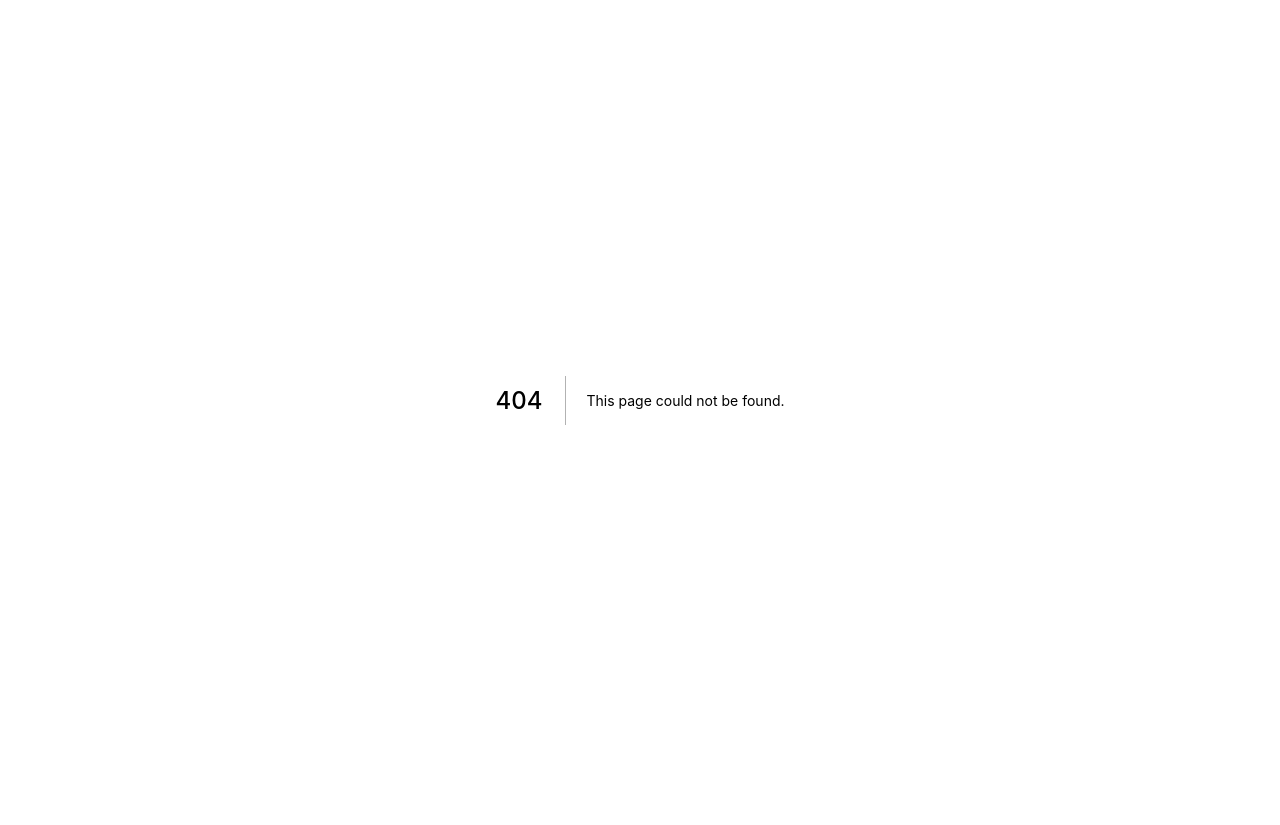
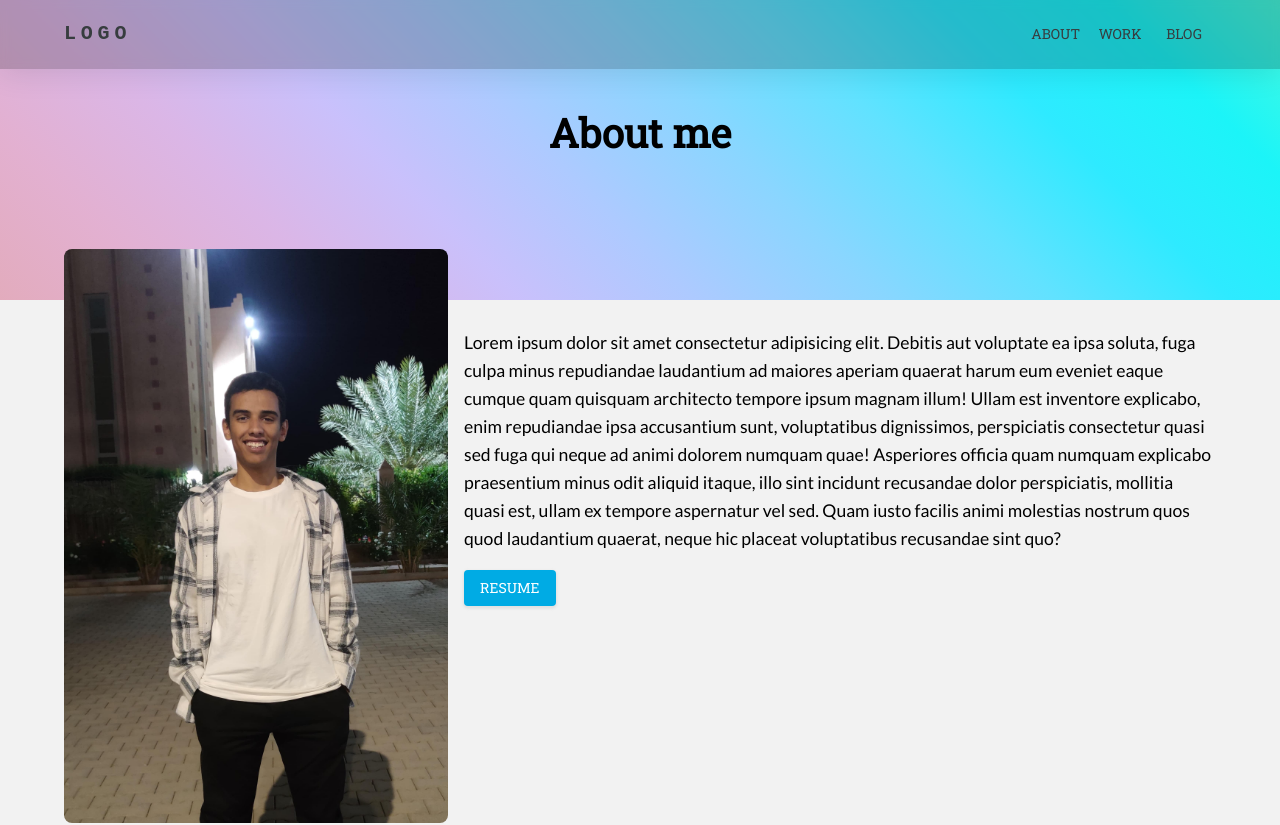
Before and after one commit to abdou-roa/devamini, a Next.js app: page /about in a window 1280 px wide. Before the commit this address had no page. Shown: the top 825 px of the page. Before the commit the page ends 800 px from the top, so only its background shows below. Built offline with nearby package versions, Linux system fonts and the light colour scheme.

Commit message:
small changes to home page & first about page version

```diff
--- a/components/Header.tsx
+++ b/components/Header.tsx
@@ -16,7 +16,7 @@ import Tooltip from '@mui/material/Tooltip';
 import MenuItem from '@mui/material/MenuItem';
 import MenuIcon from '@mui/icons-material/Menu';
 
-const pages = ['Products', 'Pricing', 'Blog'];
+const pages = ['About', 'Work', 'Blog'];
 
 function Header() {
   const [anchorElNav, setAnchorElNav] = React.useState<null | HTMLElement>(null);
@@ -120,6 +120,7 @@ function Header() {
             <Box sx={{ flexGrow: 1, display: { xs: 'none', md: 'flex' } }}>
               <Container disableGutters sx={{display: 'flex', justifyContent: 'flex-end', marginLeft: 'auto'}}>
                 {pages.map((page) => (
+                  <Link href="/about">
                     <Button
                       key={page}
                       onClick={handleCloseNavMenu}
@@ -127,6 +128,7 @@ function Header() {
                     >
                       {page}
                     </Button>
+                  </Link>
                 ))}
               </Container>
             </Box>
--- /dev/null
+++ b/pages/about/index.tsx
@@ -0,0 +1,53 @@
+import React from "react";
+import Layout from "../../components/Layout";
+import theme from "../../styles/Theme";
+
+import style from './style.module.css'
+
+//material ui imports
+import { Container, useMediaQuery, Typography, Box, Grid, Button } from "@mui/material";
+
+const About: React.FC = (props) => {
+    const isSmall : Boolean = useMediaQuery(theme.breakpoints.up('sm'))
+    return (
+        <Layout>
+            <Container maxWidth="lg" disableGutters>
+                {/* gradiant background */}
+                <Box sx={{ width: '100%', minHeight: '300px', overflow: 'hidden', position: 'absolute', top: '0', left: '0', zIndex: '-90', padding: '0px',  margin: '0px',
+                backgroundImage: `linear-gradient(
+                45deg,
+                hsl(341deg 49% 78%) 0%,
+                hsl(321deg 47% 79%) 11%,
+                hsl(285deg 50% 81%) 22%,
+                hsl(249deg 89% 87%) 33%,
+                hsl(219deg 100% 84%) 44%,
+                hsl(201deg 100% 77%) 56%,
+                hsl(191deg 100% 69%) 67%,
+                hsl(186deg 100% 59%) 78%,
+                hsl(181deg 94% 54%) 89%,
+                hsl(171deg 94% 63%) 100%
+                )`
+                }}>
+                </Box>
+
+                <Container sx={{padding: '40px', minHeight: '300px'}}>
+                    <Typography variant="h1" textAlign='center'>About me</Typography>
+                </Container>
+                <Container>
+                    <Grid container  sx={{marginTop: '-120px'}}>
+                        <Grid item xs={12} md={4} sx={{display: 'flex', alignItems: 'flex-start', justifyContent: 'center'}} className={style.container}>
+                            <img src="/static/images/picOfme.jpeg" className={style.myImage} alt="a picture of me standing in front of a palm tree"/>
+                        </Grid>
+                        <Grid item xs={12} md={8} sx={{paddingY: {md:'80px', xs: '16px'}, paddingLeft: {md:'16px', xs: '0px'}}}>
+                            <Typography variant="body1">Lorem ipsum dolor sit amet consectetur adipisicing elit. Debitis aut voluptate ea ipsa soluta, fuga culpa minus repudiandae laudantium ad maiores aperiam quaerat harum eum eveniet eaque cumque quam quisquam architecto tempore ipsum magnam illum! Ullam est inventore explicabo, enim repudiandae ipsa accusantium sunt, voluptatibus dignissimos, perspiciatis consectetur quasi sed fuga qui neque ad animi dolorem numquam quae! Asperiores officia quam numquam explicabo praesentium minus odit aliquid itaque, illo sint incidunt recusandae dolor perspiciatis, mollitia quasi est, ullam ex tempore aspernatur vel sed. Quam iusto facilis animi molestias nostrum quos quod laudantium quaerat, neque hic placeat voluptatibus recusandae sint quo?</Typography>
+                            <Button variant="contained" sx={{margin: '16px auto'}}>Resume</Button>
+                        </Grid>
+                    </Grid>
+                </Container>
+            </Container>
+        </Layout>
+    );
+}
+
+
+export default About
--- /dev/null
+++ b/pages/about/style.module.css
@@ -0,0 +1,9 @@
+.myImage{
+    width: 100%;
+    max-height: 600px;
+    object-fit: contain;
+    border-radius: 8px;
+}
+.container {
+    max-height: 600px;
+}
--- a/styles/Theme.tsx
+++ b/styles/Theme.tsx
@@ -61,7 +61,7 @@ const theme = createTheme({
       body1: {
         fontFamily: 'Lato',
         fontWeight: 400,
-        fontSize: '1.15rem',
+        fontSize: '1.1rem',
         lineHeight: 1.6, // Adjust line height as needed
      },
     },
```
Also changed, not shown: pages/index.tsx (+13 -17 lines), public/static/images/PicOfme.jpeg (added). Lines whose indentation alone changed are shown as unchanged.
